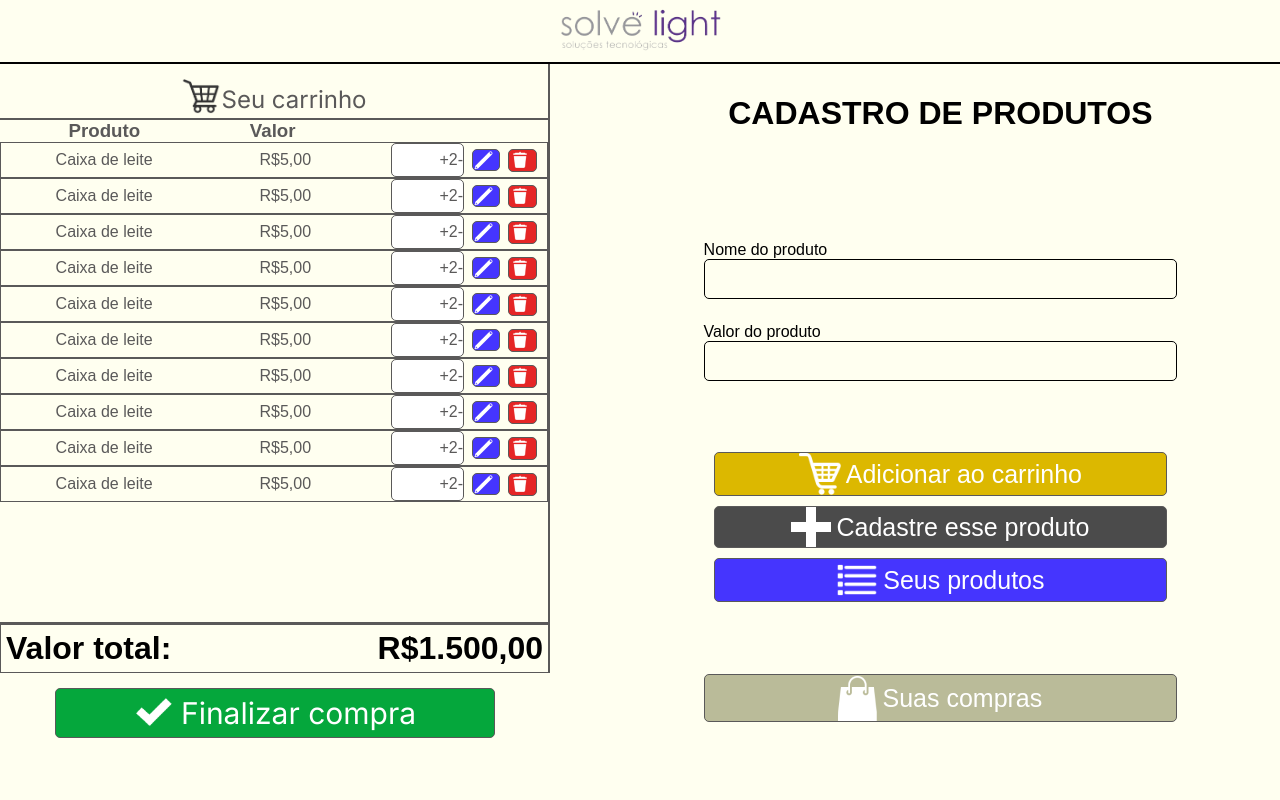
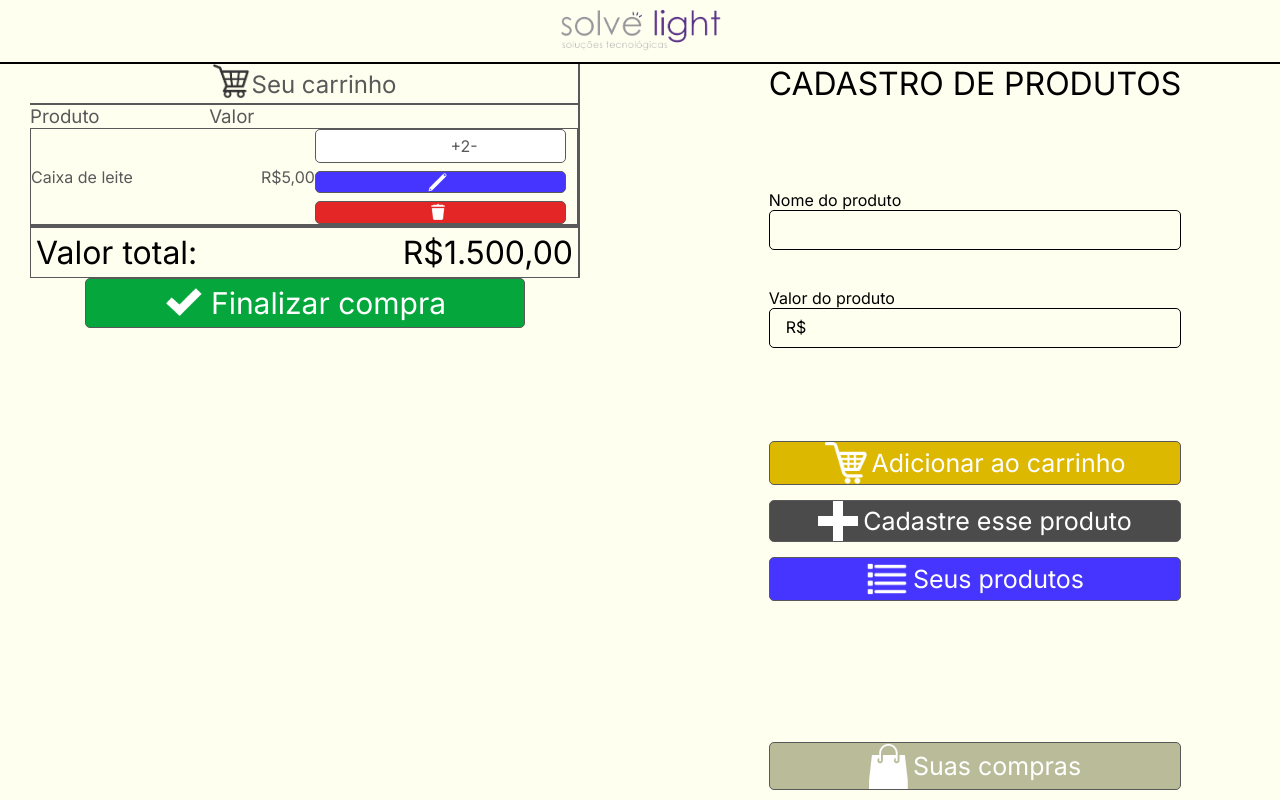
Before and after one commit to joaomichalskiTI/carrinho_de_compras, a React (Create React App) app: page / in a window 1280 px wide. Built offline with nearby package versions, Linux system fonts and the light colour scheme.

Commit message:
Ajuste no formulário

```diff
--- a/src/App.css
+++ b/src/App.css
@@ -1,3 +1,5 @@
+@import url("https://fonts.googleapis.com/css2?family=Inter:wght@400&display=swap");
+
 *,
 *::before,
 *::after {
@@ -68,7 +70,7 @@ a {
 }
 
 body {
-  font-family: "Quicksand", sans-serif;
+  font-family: "Inter", sans-serif;
   line-height: normal;
   font-style: normal;
   background-color: #fffff0;
--- a/src/components/button/styles.css
+++ b/src/components/button/styles.css
@@ -1,15 +1,12 @@
-@import url('https://fonts.googleapis.com/css2?family=Inter:wght@400&display=swap');
-
-
 .button {
   display: flex;
   align-items: center;
   justify-content: center;
   gap: 5px;
+  width: 100%;
   border-radius: 5px;
   cursor: pointer;
   border: solid 0.5px #5a5959;
-
 
   img {
     max-width: 42px;
--- a/src/components/form/index.js
+++ b/src/components/form/index.js
@@ -6,23 +6,54 @@ import menu from "../../assets/menu.png";
 import bag from "../../assets/bag.png";
 
 import Button from "../button";
-import Input from "../input"
+import Input from "../input";
 
 function Form() {
     return (
+        <div class="form_container">
             <div class="form">
+                <div className="wrapper">
+                    <div class="form_values">
                         <h1>CADASTRO DE PRODUTOS</h1>
-            <div class="input">
+                        <div class="inputs">
                             <Input label={"Nome do produto"} />
-                <Input label={"Valor do produto"} />
+                            <Input label={"Valor do produto"} type={"currence"} />
+                        </div>
                     </div>
                     <div class="actions">
-                <Button label={"Adicionar ao carrinho"} src={cart} background="#DCB800" margin="10px " fontSize="25px" color="white" />
-                <Button label={"Cadastre esse produto"} src={plus} background="#4B4B4B" margin="10px" fontSize="25px" color="white" />
-                <Button label={"Seus produtos"} src={menu} background="#4535FE" margin="10px" fontSize="25px" color="white" />
+                        <Button
+                            label={"Adicionar ao carrinho"}
+                            src={cart}
+                            background="#DCB800"
+                            fontSize="25px"
+                            color="white"
+                        />
+                        <Button
+                            label={"Cadastre esse produto"}
+                            src={plus}
+                            background="#4B4B4B"
+                            fontSize="25px"
+                            color="white"
+                        />
+                        <Button
+                            label={"Seus produtos"}
+                            src={menu}
+                            background="#4535FE"
+                            fontSize="25px"
+                            color="white"
+                        />
                     </div>
+                </div>
+
                 <div class="shop">
-                <Button label={"Suas compras"} src={bag} background="#BABB99" fontSize="25px" color="white" />
+                    <Button
+                        label={"Suas compras"}
+                        src={bag}
+                        background="#BABB99"
+                        fontSize="25px"
+                        color="white"
+                    />
+                </div>
             </div>
         </div>
     );
--- a/src/components/form/styles.css
+++ b/src/components/form/styles.css
@@ -1,23 +1,44 @@
+.form_container {
+  display: flex;
+  align-items: center;
+  justify-content: center;
+  width: 100%;
+  height: 100%;
+}
+
 .form {
-  width: 37%;
   display: flex;
-  flex-direction: column ;
+  flex-direction: column;
   justify-content: space-around;
   align-items: center;
-  margin-left: 12%;
+  gap: 141px;
+}
 
-  .input {
-    width: 100%;
-    display: flex;
-    flex-direction: column;
-    margin-top: 5%;
-  }
+.wrapper {
+  display: flex;
+  flex-direction: column;
+  gap: 93px;
+}
+
+.form .form_values {
+  display: flex;
+  flex-direction: column;
+  gap: 87px;
+  width: 100%;
+}
+
+.inputs {
+  display: flex;
+  flex-direction: column;
+  gap: 38px;
 }
 
 .actions {
+  display: flex;
+  flex-direction: column;
+  gap: 15px;
   height: auto;
   width: 100%;
-  gap: 15px;
 }
 
 .shop {
--- a/src/components/input/index.js
+++ b/src/components/input/index.js
@@ -2,13 +2,23 @@ import "./styles.css";
 
 function Input(props) {
     return (
-        <div className="input">
+        <div className="input_container">
             <p>{props.label}</p>
-            <div className="conteudo">
-                <input type={props.type} style={{ textAlign: props.textAlign, margin: props.margin }} />
+            <div className="content">
+                {props.type === "currence" ? (
+                    <div className="currence">
+                        <input type="text" style={{ textAlign: props.textAlign }} />
+                    </div>
+                ) : (
+                    <input
+                        type={props.type}
+                        style={{ textAlign: props.textAlign }}
+                        maxLength={50}
+                    />
+                )}
             </div>
         </div>
-    )
+    );
 }
 
 export default Input;
--- a/src/components/input/styles.css
+++ b/src/components/input/styles.css
@@ -1,16 +1,43 @@
-.input {
+.input_container {
   display: flex;
   flex-direction: column;
-    width: 75%;
-    height: auto;
-
+  width: 100%;
 }
 
-.conteudo {
+.content {
+  display: flex;
+  align-items: center;
+  border: solid 1px black;
   width: 100%;
   height: 40px;
   border-radius: 5px;
+}
+
+input {
+  width: 100%;
+  height: 100%;
+  padding-left: 16px;
+}
+
+.currence {
   display: flex;
-    border: solid 1px black;
+  justify-content: space-between;
+  width: 100%;
+  height: 100%;
+  position: relative;
 
+  &::before {
+    content: "R$";
+    position: absolute;
+    left: 0;
+    bottom: 10px;
+    left: 16px;
+    z-index: 100;
+    font-size: 16px;
+    font-weight: 600;
   }
+
+  input {
+    padding-left: 42px;
+  }
+}
--- a/src/components/layout/styles.css
+++ b/src/components/layout/styles.css
@@ -8,6 +8,7 @@
 
 main {
   display: flex;
+  gap: 60px;
   width: 100%;
   height: 100%;
 }
--- a/src/components/table/index.js
+++ b/src/components/table/index.js
@@ -1,15 +1,15 @@
 import "./styles.css";
+
 import check from "../../assets/check.png";
 import cartBlack from "../../assets/cartBlack.png";
 import edit from "../../assets/edit.png";
-import dell from "../../assets/delete.png"
-
-
+import dell from "../../assets/delete.png";
 
 import Button from "../button";
 
 function Table() {
     return (
+        <div class="table_container">
             <div class="table">
                 <div class="tabela">
                     <div class="produtos">
@@ -20,107 +20,9 @@ function Table() {
                         <div className="title">
                             <h3>Produto</h3>
                             <h3>Valor</h3>
-                        <h3> </h3>
                         </div>
-                    <div className="listaDeProdutos">
-                        <div className="texto">
-                            <p>Caixa de leite</p>
-                            <p>R$5,00</p>
-                        </div>
-                        <div className="actions">
-                            <Button label={"+2-"} src={check} background="white" />
-                            <Button label={""} src={edit} background="#4535FE" />
-                            <Button label={""} src={dell} background="#E52626" />
-                        </div>
-                    </div>
-                    <div className="listaDeProdutos">
-                        <div className="texto">
-                            <p>Caixa de leite</p>
-                            <p>R$5,00</p>
-                        </div>
-                        <div className="actions">
-                            <Button label={"+2-"} src={check} background="white" />
-                            <Button label={""} src={edit} background="#4535FE" />
-                            <Button label={""} src={dell} background="#E52626" />
-                        </div>
-                    </div>
-                    <div className="listaDeProdutos">
-                        <div className="texto">
-                            <p>Caixa de leite</p>
-                            <p>R$5,00</p>
-                        </div>
-                        <div className="actions">
-                            <Button label={"+2-"} src={check} background="white" />
-                            <Button label={""} src={edit} background="#4535FE" />
-                            <Button label={""} src={dell} background="#E52626" />
-                        </div>
-                    </div>
-                    <div className="listaDeProdutos">
-                        <div className="texto">
-                            <p>Caixa de leite</p>
-                            <p>R$5,00</p>
-                        </div>
-                        <div className="actions">
-                            <Button label={"+2-"} src={check} background="white" />
-                            <Button label={""} src={edit} background="#4535FE" />
-                            <Button label={""} src={dell} background="#E52626" />
-                        </div>
-                    </div>
-                    <div className="listaDeProdutos">
-                        <div className="texto">
-                            <p>Caixa de leite</p>
-                            <p>R$5,00</p>
-                        </div>
-                        <div className="actions">
-                            <Button label={"+2-"} src={check} background="white" />
-                            <Button label={""} src={edit} background="#4535FE" />
-                            <Button label={""} src={dell} background="#E52626" />
-                        </div>
-                    </div>
-                    <div className="listaDeProdutos">
-                        <div className="texto">
-                            <p>Caixa de leite</p>
-                            <p>R$5,00</p>
-                        </div>
-                        <div className="actions">
-                            <Button label={"+2-"} src={check} background="white" />
-                            <Button label={""} src={edit} background="#4535FE" />
-                            <Button label={""} src={dell} background="#E52626" />
-                        </div>
-                    </div>
-                    <div className="listaDeProdutos">
-                        <div className="texto">
-                            <p>Caixa de leite</p>
-                            <p>R$5,00</p>
-                        </div>
-                        <div className="actions">
-                            <Button label={"+2-"} src={check} background="white" />
-                            <Button label={""} src={edit} background="#4535FE" />
-                            <Button label={""} src={dell} background="#E52626" />
-                        </div>
-                    </div>
-                    <div className="listaDeProdutos">
-                        <div className="texto">
-                            <p>Caixa de leite</p>
-                            <p>R$5,00</p>
-                        </div>
-                        <div className="actions">
-                            <Button label={"+2-"} src={check} background="white" />
-                            <Button label={""} src={edit} background="#4535FE" />
-                            <Button label={""} src={dell} background="#E52626" />
-                        </div>
-                    </div>
-                    <div className="listaDeProdutos">
-                        <div className="texto">
-                            <p>Caixa de leite</p>
-                            <p>R$5,00</p>
-                        </div>
-                        <div className="actions">
-                            <Button label={"+2-"} src={check} background="white" />
-                            <Button label={""} src={edit} background="#4535FE" />
-                            <Button label={""} src={dell} background="#E52626" />
-                        </div>
-                    </div>
+
+
                         <div className="listaDeProdutos">
                             <div className="texto">
                                 <p>Caixa de leite</p>
@@ -133,15 +35,26 @@ function Table() {
                             </div>
                         </div>
                     </div>
+
+
                     <div class="total">
                         <h1>Valor total:</h1>
                         <h1>R$1.500,00</h1>
                     </div>
                 </div>
-
-            <Button label={"Finalizar compra"} src={check} background="#05A73C" color="white" width="80%" height="50px" margin="15px" fontFamily="'Inter', sans-serif" fontSize="30px" fontWeight="bold" />
+                <Button
+                    label={"Finalizar compra"}
+                    src={check}
+                    background="#05A73C"
+                    color="white"
+                    width="80%"
+                    height="50px"
+                    fontFamily="'Inter', sans-serif"
+                    fontSize="30px"
+                    fontWeight="bold"
+                />
             </div>
-
+        </div>
     );
 }
 
--- a/src/components/table/styles.css
+++ b/src/components/table/styles.css
@@ -1,5 +1,10 @@
-@import url('https://fonts.googleapis.com/css2?family=Inter:wght@400&display=swap');
-
+.table_container {
+  display: flex;
+  align-items: center;
+  justify-content: center;
+  width: 100%;
+  height: 100%;
+}
 
 .table {
   display: flex;
@@ -7,22 +12,22 @@
   align-items: center;
   width: 100%;
   max-width: 550px;
+}
 
-}
 .tabela {
   width: 100%;
   display: flex;
   flex-direction: column;
 }
+
 .produtos {
   display: flex;
   flex-direction: column;
   align-items: center;
   width: 100%;
-  height: 70vh;
-  border-right: solid 2px  #5a5959;
+  border-right: solid 2px #5a5959;
   border-bottom: solid 2px #5a5959;
-  color:#5a5959;
+  color: #5a5959;
 }
 
 .table_hero {
@@ -32,17 +37,15 @@
   width: 100%;
   padding-bottom: 4px;
   border-bottom: solid 2px #5a5959;
-  height: 7vh;
 
-
-  h2{
+  h2 {
     color: #5a5959;
-    font-family: 'Inter', sans-serif;
+    font-family: "Inter", sans-serif;
     font-weight: 400;
   }
 
   img {
-    width:40px;
+    width: 40px;
     height: auto;
   }
 }
@@ -60,31 +63,27 @@
   .texto {
     justify-content: space-between;
     width: 52%;
-    margin-left: 10%;
   }
- .actions{
-  align-items: center;
-  justify-content: flex-end ;
-  gap:8px;
-  margin-right: 10px;
-  width: 46%;
- }
 
+  .actions {
+    align-items: center;
+    justify-content: flex-end;
+    gap: 8px;
+    width: 46%;
+  }
 }
-
 
 .title {
   width: 100%;
   display: flex;
   align-items: center;
-  margin-left: 25%;
   gap: 20%;
   justify-content: flex-start;
 }
 
 .total {
   border: solid 1px #5a5959;
-  border-right: solid 2px  #5a5959;
+  border-right: solid 2px #5a5959;
   padding: 5px;
   display: flex;
   align-items: center;
```
Also changed, not shown: image-removebg-preview (2) 3.png (deleted). Lines whose indentation alone changed are shown as unchanged.
